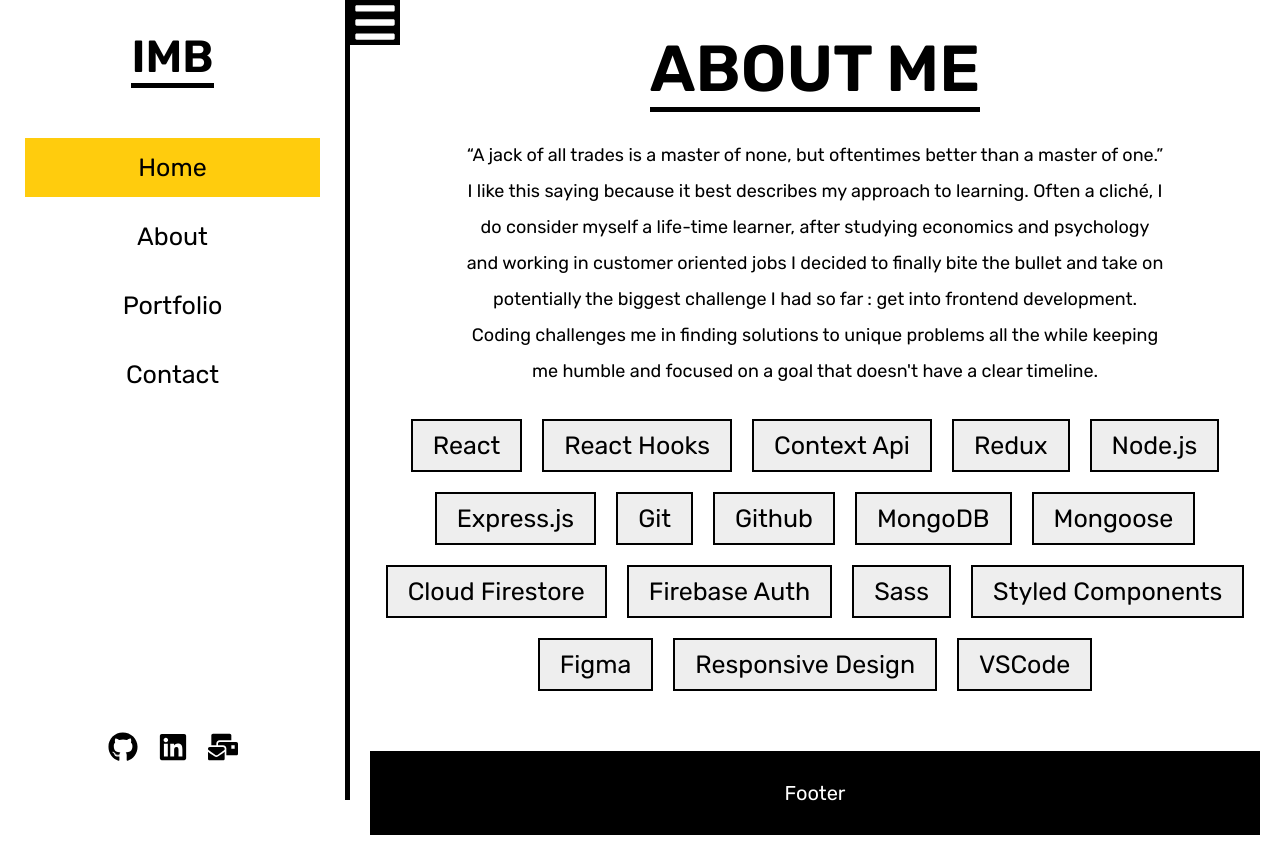
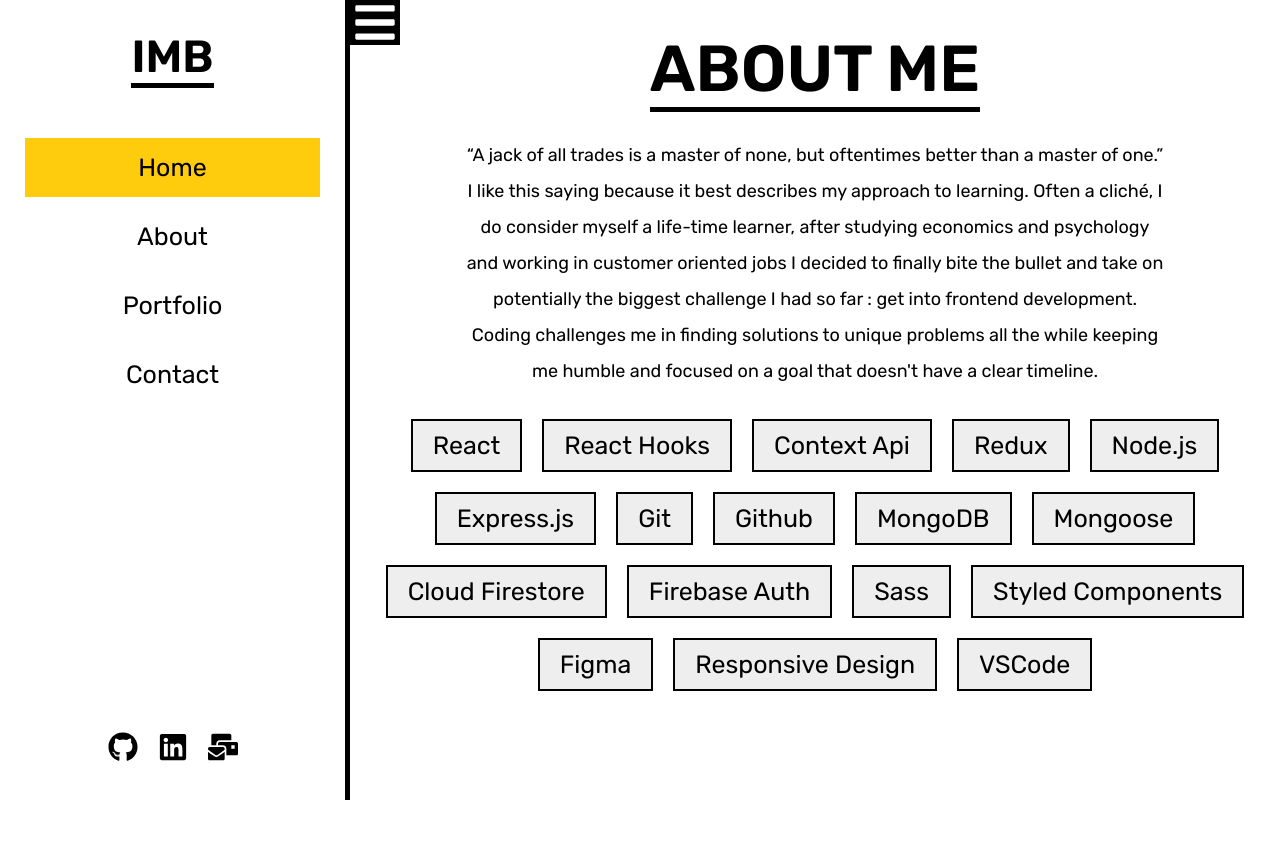
Before and after one commit to whatthefoobar/react-portfolio, a React (Create React App) app: page /about in a window 1280 px wide. After the commit the page ends 800 px from the top, so only its background shows below. Built offline with nearby package versions, Linux system fonts and the light colour scheme.

Commit message:
removed footer

```diff
--- a/src/pages/About/About.js
+++ b/src/pages/About/About.js
@@ -1,5 +1,5 @@
 import React from 'react';
-import Footer from '../../components/Footer/Footer';
+// import Footer from '../../components/Footer/Footer';
 
 const About = () => {
   return (
@@ -80,7 +80,7 @@ const About = () => {
         </a> */}
       </div>
 
-      <Footer />
+      {/* <Footer /> */}
     </section>
   );
 };
--- a/src/pages/Contact/Contact.js
+++ b/src/pages/Contact/Contact.js
@@ -2,7 +2,7 @@ import React from 'react';
 import { FaGithub } from 'react-icons/fa';
 import { FaMailBulk } from 'react-icons/fa';
 import { BsLinkedin } from 'react-icons/bs';
-import Footer from '../../components/Footer/Footer';
+// import Footer from '../../components/Footer/Footer';
 
 const Contact = () => {
   return (
@@ -42,7 +42,7 @@ const Contact = () => {
         </div>
       </div>
 
-      <Footer />
+      {/* <Footer /> */}
     </section>
   );
 };
```
